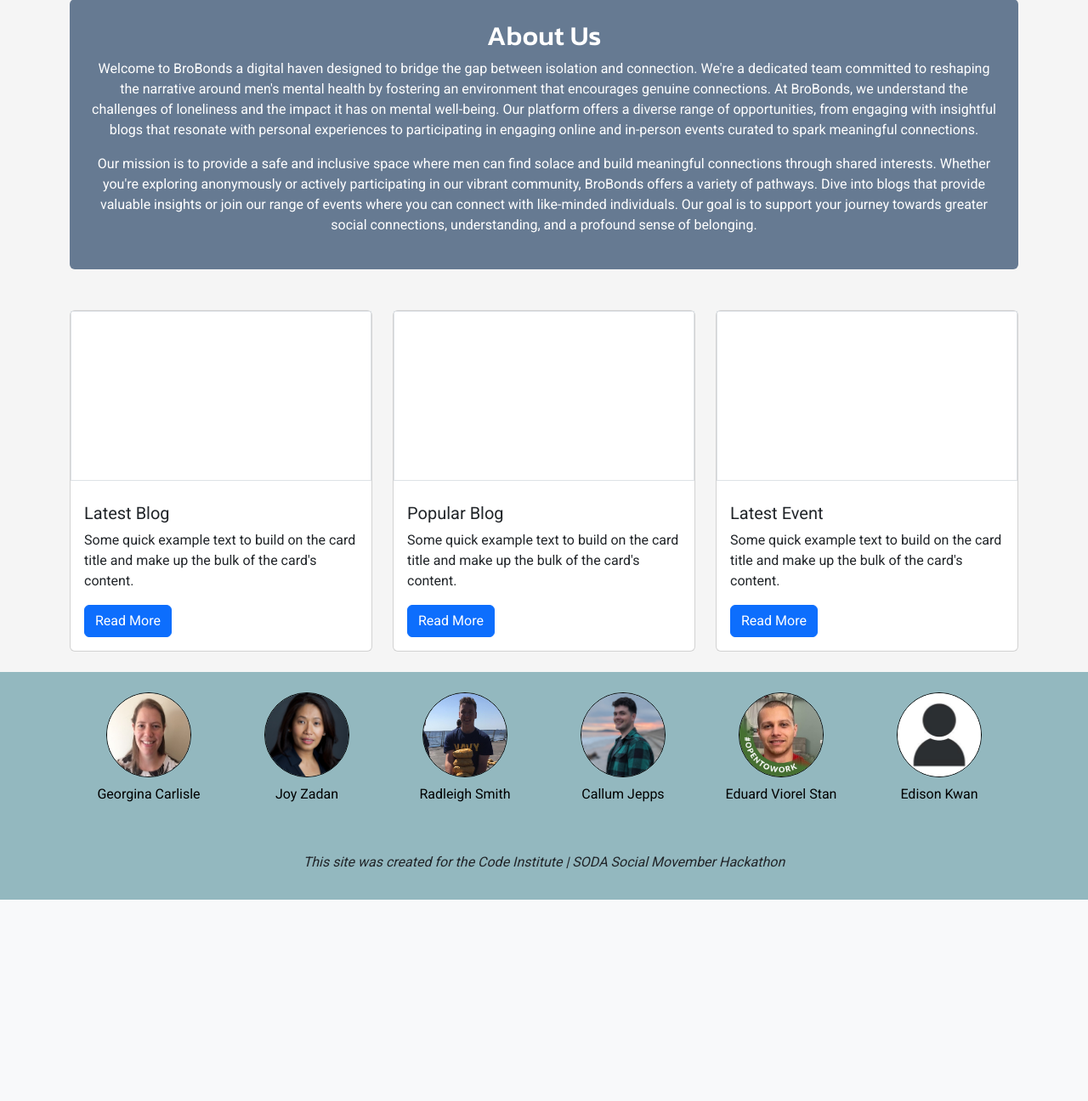
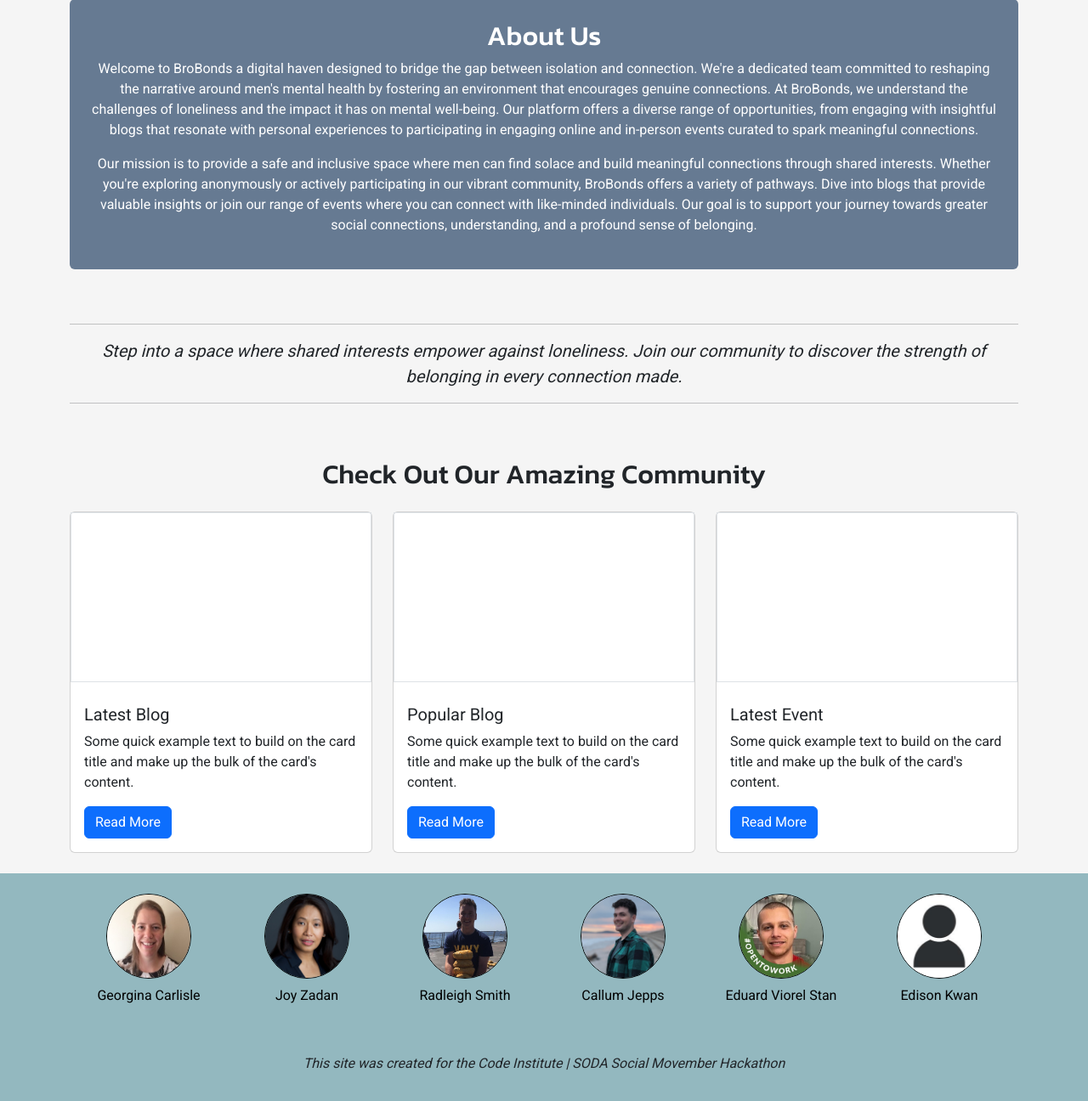
Before and after one commit to EddieStn/movember, a Django app: page / in a window 1280 px wide. Shown: the part 839-2135 px from the top of the page at 85% size. Before the commit the page ends 1898 px from the top, so only its background shows below. Run offline with Django 4.2, Linux system fonts and the light colour scheme; some libraries are stand-ins or nearby versions.

Commit message:
Add Motivational quote and title above cards

```diff
--- a/home/templates/home/index.html
+++ b/home/templates/home/index.html
@@ -25,7 +25,9 @@
     </div>
   </div>
 </div>
+
 <!-- About us (only shown on large screens) -->
+
 <div class="container mt-5 mb-5">
     <div class="about-section bg-dark-blue text-white p-4 rounded text-center">
         <h2>About Us</h2>
@@ -47,8 +49,26 @@
         </p>
     </div>
 </div>
+
+<!-- Motivational Quote -->
+
+<div class="container mt-5">
+    <div class="row">
+      <div class="col-md-12 text-center">
+        <hr>
+        <blockquote class="blockquote">
+          <p class="mb-0"><em>Step into a space where shared interests empower against loneliness. Join our community to discover the
+             strength of belonging in every connection made.</em></p>
+        </blockquote>
+        <hr>
+      </div>
+    </div>
+  </div>
+
 <!-- Blog and Event Cards -->
+
 <div class="container mt-5">
+    <h2 class="text-center mb-4">Check Out Our Amazing Community</h2>
     <div class="row">
       <div class="col-md-4 mb-4">
         <div class="card">
```
